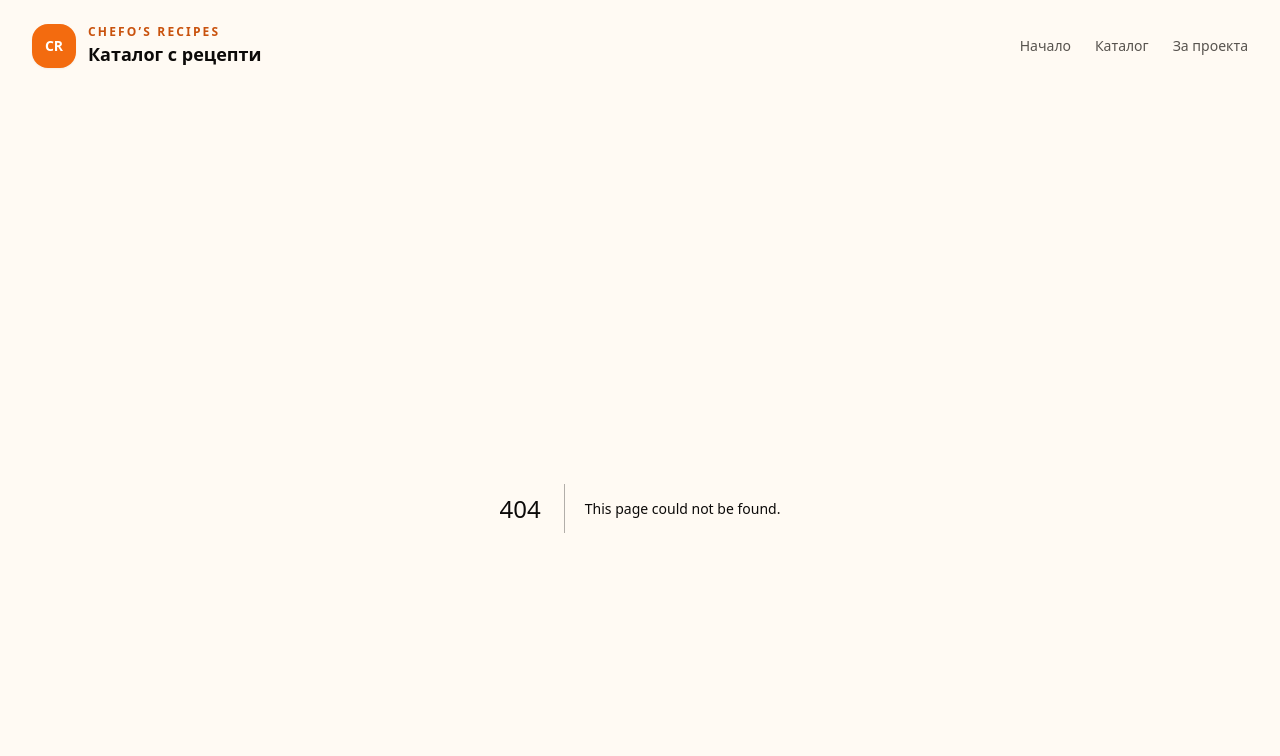
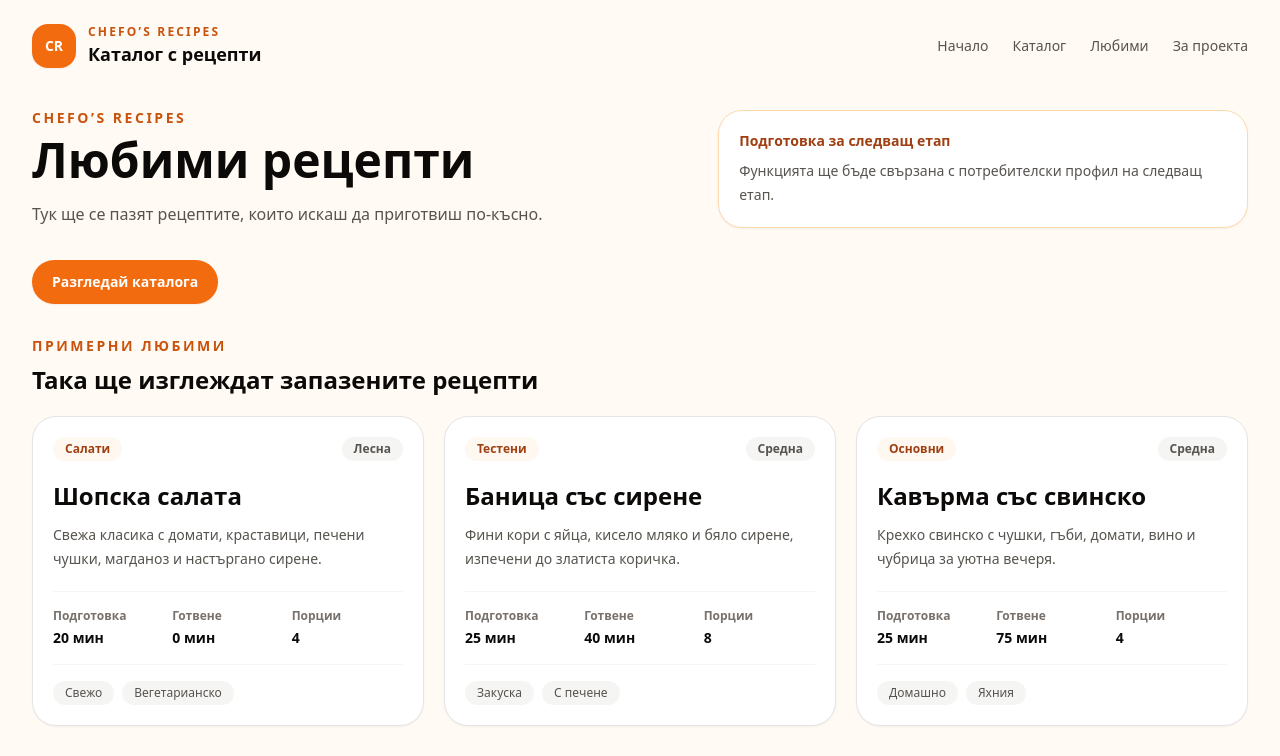
Before and after one commit to s-badev/chefos-recipes-fullstack, a Next.js app in the folder apps/web/: page /favorites in a window 1280 px wide. Before the commit this address had no page. Shown: the top 756 px of the page. Built offline with nearby package versions, Linux system fonts and the light colour scheme.

Commit message:
Build favorites UI placeholder

```diff
--- /dev/null
+++ b/apps/web/src/app/favorites/page.tsx
@@ -0,0 +1,120 @@
+import type { Metadata } from "next";
+import Link from "next/link";
+import { recipes } from "../catalog/recipes";
+
+export const metadata: Metadata = {
+  title: "Любими рецепти | Chefo’s Recipes",
+  description: "UI основа за бъдещите любими рецепти в Chefo’s Recipes."
+};
+
+const sampleFavorites = recipes.slice(0, 3);
+
+export default function FavoritesPage() {
+  return (
+    <section className="space-y-8">
+      <div className="grid gap-6 lg:grid-cols-[1fr_0.8fr] lg:items-end">
+        <div>
+          <p className="text-sm font-bold uppercase tracking-[0.18em] text-brand-700">
+            Chefo’s Recipes
+          </p>
+          <h2 className="mt-2 text-4xl font-bold text-stone-950 sm:text-5xl">
+            Любими рецепти
+          </h2>
+          <p className="mt-4 max-w-2xl text-base leading-7 text-stone-600">
+            Тук ще се пазят рецептите, които искаш да приготвиш по-късно.
+          </p>
+        </div>
+
+        <div className="rounded-3xl border border-brand-200 bg-white p-5 shadow-sm">
+          <p className="text-sm font-bold text-brand-800">Подготовка за следващ етап</p>
+          <p className="mt-2 text-sm leading-6 text-stone-600">
+            Функцията ще бъде свързана с потребителски профил на следващ етап.
+          </p>
+        </div>
+      </div>
+
+      <div className="flex flex-wrap gap-3">
+        <Link
+          className="rounded-full bg-brand-600 px-5 py-3 text-sm font-bold text-white shadow-sm transition hover:bg-brand-700"
+          href="/catalog"
+        >
+          Разгледай каталога
+        </Link>
+      </div>
+
+      <section className="space-y-5">
+        <div>
+          <p className="text-sm font-bold uppercase tracking-[0.18em] text-brand-700">
+            Примерни любими
+          </p>
+          <h3 className="mt-2 text-2xl font-bold text-stone-950">
+            Така ще изглеждат запазените рецепти
+          </h3>
+        </div>
+
+        <div className="grid gap-5 md:grid-cols-3">
+          {sampleFavorites.map((recipe) => (
+            <Link
+              className="group flex min-h-[300px] flex-col rounded-3xl border border-stone-200 bg-white p-5 shadow-sm transition hover:-translate-y-1 hover:border-brand-200 hover:shadow-md"
+              href={`/catalog/${recipe.slug}`}
+              key={recipe.slug}
+            >
+              <div className="flex items-start justify-between gap-3">
+                <span className="rounded-full bg-brand-50 px-3 py-1 text-xs font-bold text-brand-800">
+                  {recipe.category}
+                </span>
+                <span className="rounded-full bg-stone-100 px-3 py-1 text-xs font-bold text-stone-600">
+                  {recipe.difficulty}
+                </span>
+              </div>
+
+              <div className="mt-5 flex-1">
+                <h4 className="text-2xl font-bold leading-tight text-stone-950 group-hover:text-brand-800">
+                  {recipe.title}
+                </h4>
+                <p className="mt-3 text-sm leading-6 text-stone-600">{recipe.description}</p>
+              </div>
+
+              <div className="mt-5 grid grid-cols-3 gap-2 border-y border-stone-100 py-4 text-sm">
+                <div>
+                  <p className="text-xs font-semibold text-stone-500">Подготовка</p>
+                  <p className="mt-1 font-bold text-stone-950">{recipe.prepTimeMinutes} мин</p>
+                </div>
+                <div>
+                  <p className="text-xs font-semibold text-stone-500">Готвене</p>
+                  <p className="mt-1 font-bold text-stone-950">{recipe.cookTimeMinutes} мин</p>
+                </div>
+                <div>
+                  <p className="text-xs font-semibold text-stone-500">Порции</p>
+                  <p className="mt-1 font-bold text-stone-950">{recipe.servings}</p>
+                </div>
+              </div>
+
+              <div className="mt-4 flex flex-wrap gap-2">
+                {recipe.tags.slice(0, 2).map((tag) => (
+                  <span
+                    className="rounded-full bg-stone-100 px-3 py-1 text-xs font-medium text-stone-600"
+                    key={tag}
+                  >
+                    {tag}
+                  </span>
+                ))}
+              </div>
+            </Link>
+          ))}
+        </div>
+      </section>
+
+      <section className="rounded-3xl border border-dashed border-brand-200 bg-white p-8 text-center shadow-sm">
+        <p className="text-sm font-bold uppercase tracking-[0.18em] text-brand-700">
+          Празно състояние
+        </p>
+        <h3 className="mt-3 text-2xl font-bold text-stone-950">Все още няма запазени рецепти</h3>
+        <p className="mx-auto mt-3 max-w-2xl text-sm leading-6 text-stone-600">
+          След като любимите рецепти бъдат свързани с профил, тук ще се показва празно състояние,
+          докато потребителят не запази първата си рецепта.
+        </p>
+      </section>
+    </section>
+  );
+}
--- a/apps/web/src/app/layout.tsx
+++ b/apps/web/src/app/layout.tsx
@@ -34,6 +34,9 @@ export default function RootLayout({
               <a className="hover:text-brand-700" href="/catalog">
                 Каталог
               </a>
+              <a className="hover:text-brand-700" href="/favorites">
+                Любими
+              </a>
               <a className="hover:text-brand-700" href="/#about">
                 За проекта
               </a>
```
